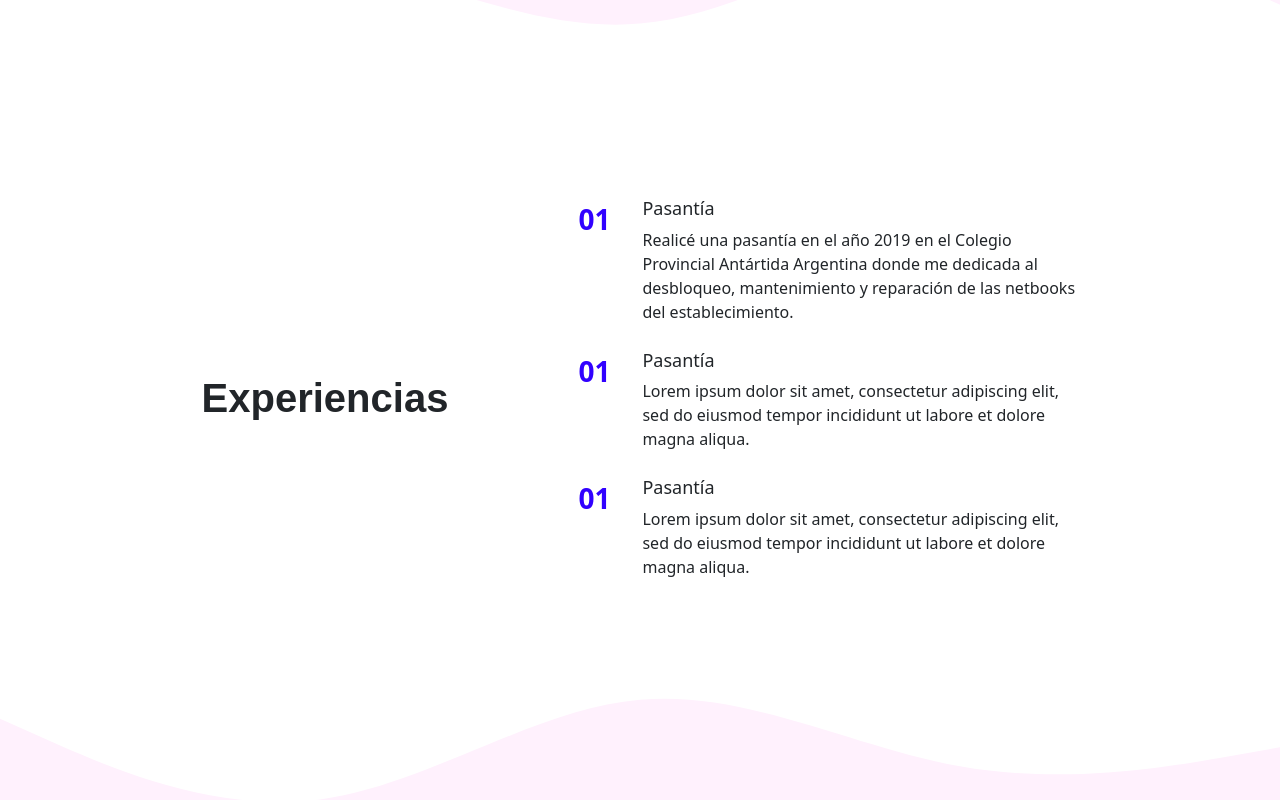
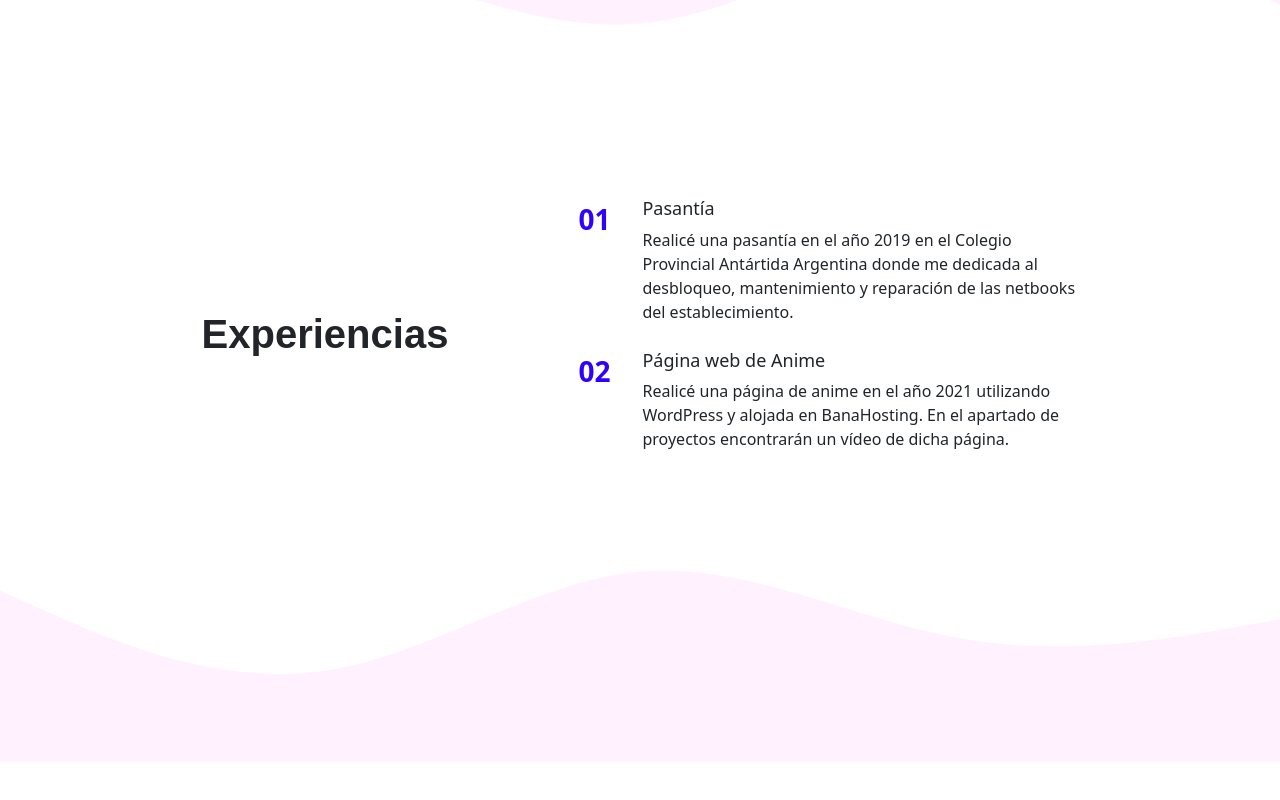
Before and after one commit to MetalRoz/FrontEnd-Angular, an Angular app: page / in a window 1280 px wide. Shown: the part 877-1677 px from the top of the page. After the commit the page ends 1639 px from the top, so only its background shows below. Built offline with nearby package versions, Linux system fonts and the light colour scheme.

Commit message:
editando componentes

```diff
--- a/src/app/experiences.component/experiences.component.component.html
+++ b/src/app/experiences.component/experiences.component.component.html
@@ -16,17 +16,12 @@
     </div>
   </div>
   <div class="pasantia">
-    <span>01</span>
+    <span>02</span>
     <div class="pas1">
-      <h3>Pasantía</h3>
-    <p>Lorem ipsum dolor sit amet, consectetur adipiscing elit, sed do eiusmod tempor incididunt ut labore et dolore magna aliqua.</p>
-    </div>
-  </div>
-  <div class="pasantia">
-    <span>01</span>
-    <div class="pas1">
-      <h3>Pasantía</h3>
-    <p>Lorem ipsum dolor sit amet, consectetur adipiscing elit, sed do eiusmod tempor incididunt ut labore et dolore magna aliqua.</p>
+      <h3>Página web de Anime</h3>
+    <p>Realicé una página de anime en el año 2021 utilizando WordPress y alojada en BanaHosting.
+      En el apartado de proyectos encontrarán un vídeo de dicha página.
+    </p>
     </div>
   </div>
 </div>
```
